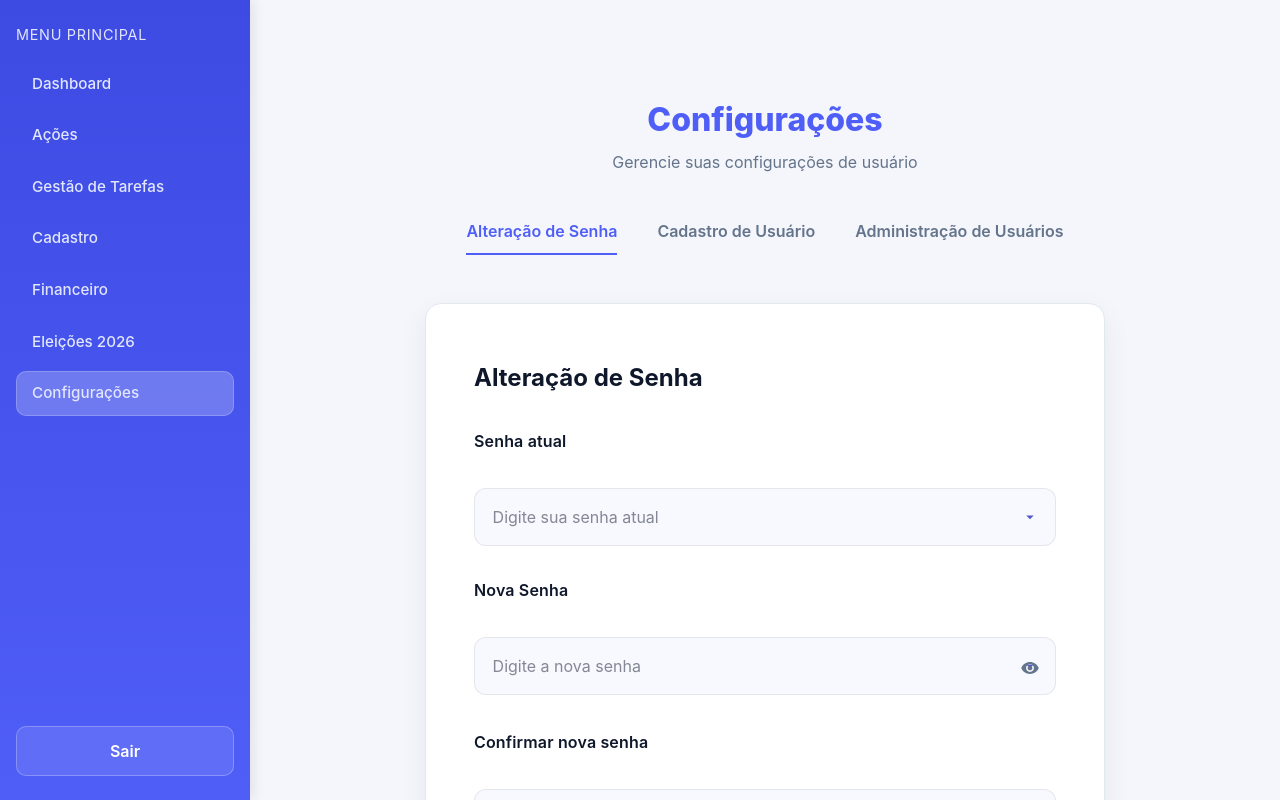
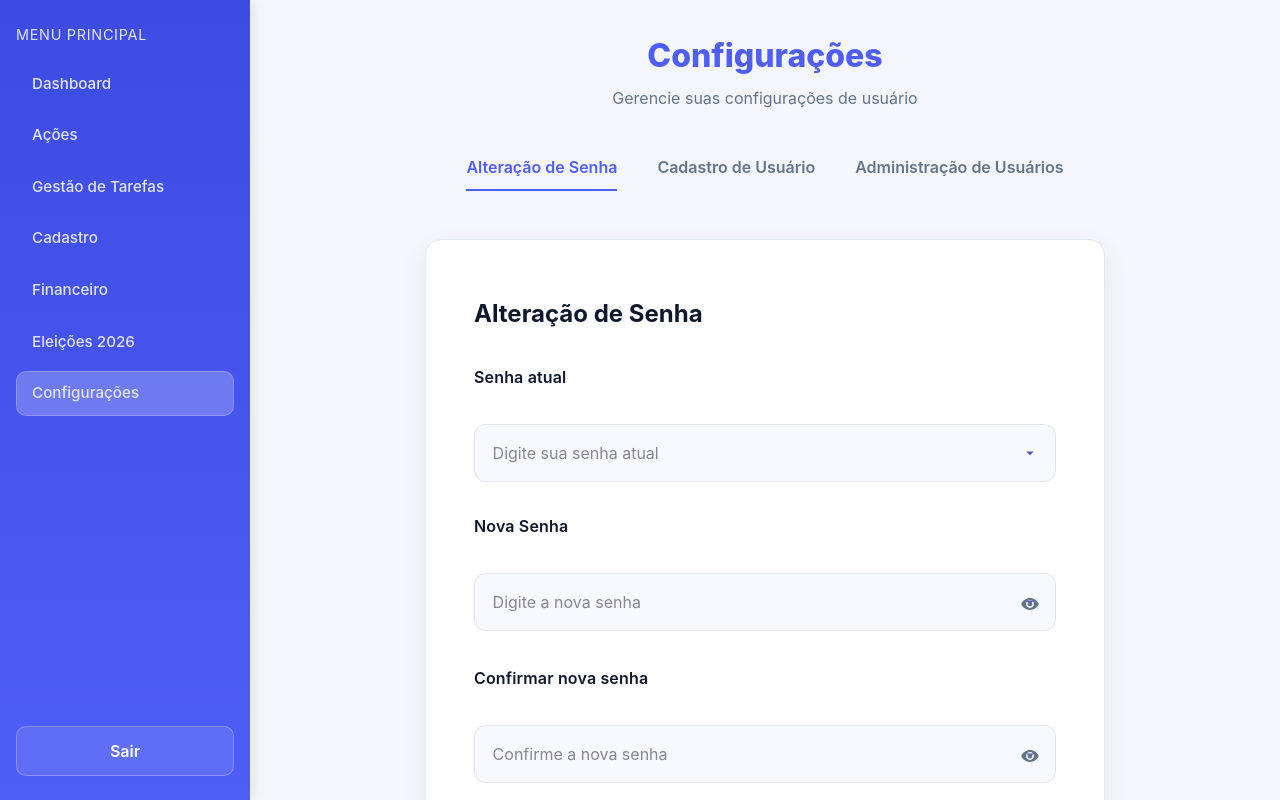
Before and after one commit to IdelVitor/Residencia_III_Mandatuum, a Next.js app in the folder frontend/: page /configuracoes in a window 1280 px wide. Built offline with nearby package versions, Linux system fonts and the light colour scheme; sample sign-in values are in the browser's storage.

Commit message:
Correção na página Configurações.

```diff
--- a/frontend/app/configuracoes/configuracoes.module.css
+++ b/frontend/app/configuracoes/configuracoes.module.css
@@ -10,7 +10,7 @@
   flex-direction: column;
   align-items: center;
   justify-content: flex-start;
-  padding: 4rem 1rem;
+  padding: 0rem 1rem 0rem 1rem;
 }
 
 /* ===== Cabeçalho ===== */
```
